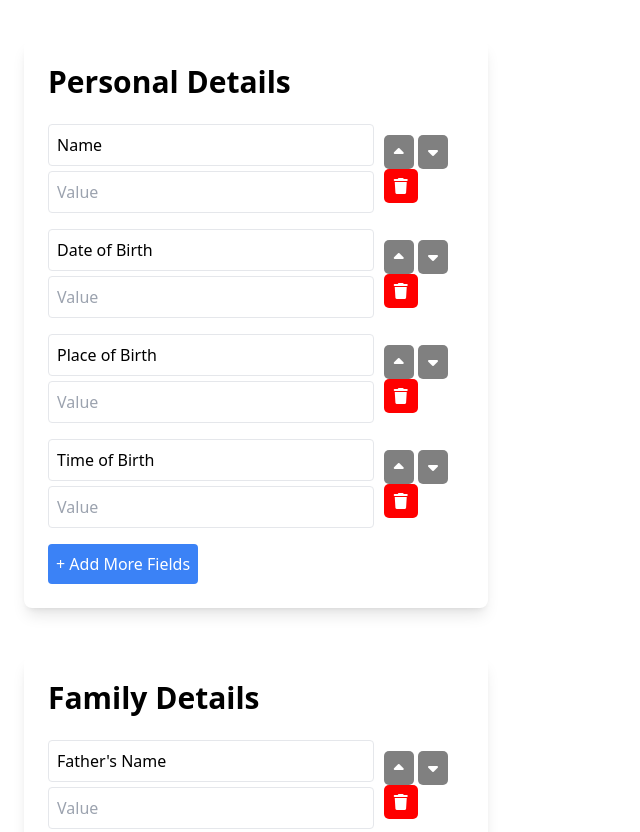
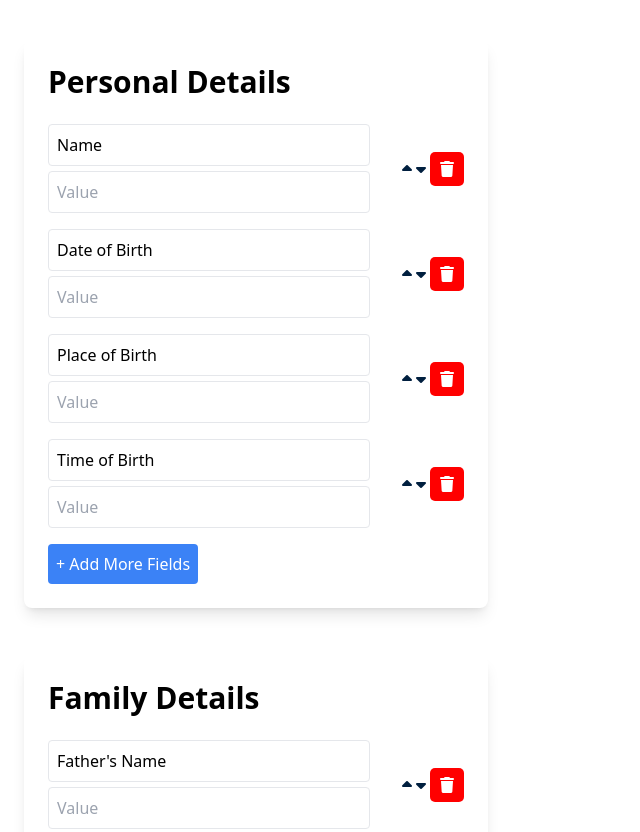
Before and after one commit to satvik017/testtool1, a plain HTML site: page index.html in a window 768 px wide. Shown: the part 1620-2452 px from the top of the page, without its empty margins (0-640 px from the left). Drawn offline with nearby package versions, Linux system fonts and the light colour scheme.

Commit message:
Update style.css

```diff
--- a/css/style.css
+++ b/css/style.css
@@ -102,6 +102,11 @@
     #rot-template{
         display: none;
     }
+    .move-btn{
+        padding: 0px;
+        color: black;
+        background-color: transparent;
+    }
 }
 .carousel-btn {
     position: absolute;
@@ -127,7 +132,7 @@
     align-items: center;
     gap: 10px;
 }
-.delete-btn, .move-btn {
+.delete-btn, .move-btn{
     background: gray;
     color: white;
     padding: 5px 10px;
@@ -144,3 +149,44 @@
     gap: 5px;
     width: 100%;
 }
+
+.field-container {
+    display: flex;
+    flex-direction: column;
+    gap: 0.25rem;
+    position: relative;
+    padding-right: 3rem;
+}
+.field-controls {
+    position: absolute;
+    top: 50%;
+    right: 0.25rem;
+    transform: translateY(-50%);
+    display: flex;
+    flex-direction: column;
+    gap: 0.25rem;
+}
+@media (min-width: 768px) {
+    .field-container {
+        flex-direction: row;
+        align-items: center;
+        gap: 1rem;
+        padding-right: 0;
+    }
+    .field-controls {
+        position: static;
+        transform: none;
+        flex-direction: row;
+        margin-left: 1rem;
+    }
+}
+@media (max-width: 768px) {
+    .move-btn{
+        background: transparent;
+        color: #001F3F;
+        padding: 0px;
+        border: none;
+        cursor: pointer;
+        border-radius: 0px;
+    }
+}
```
